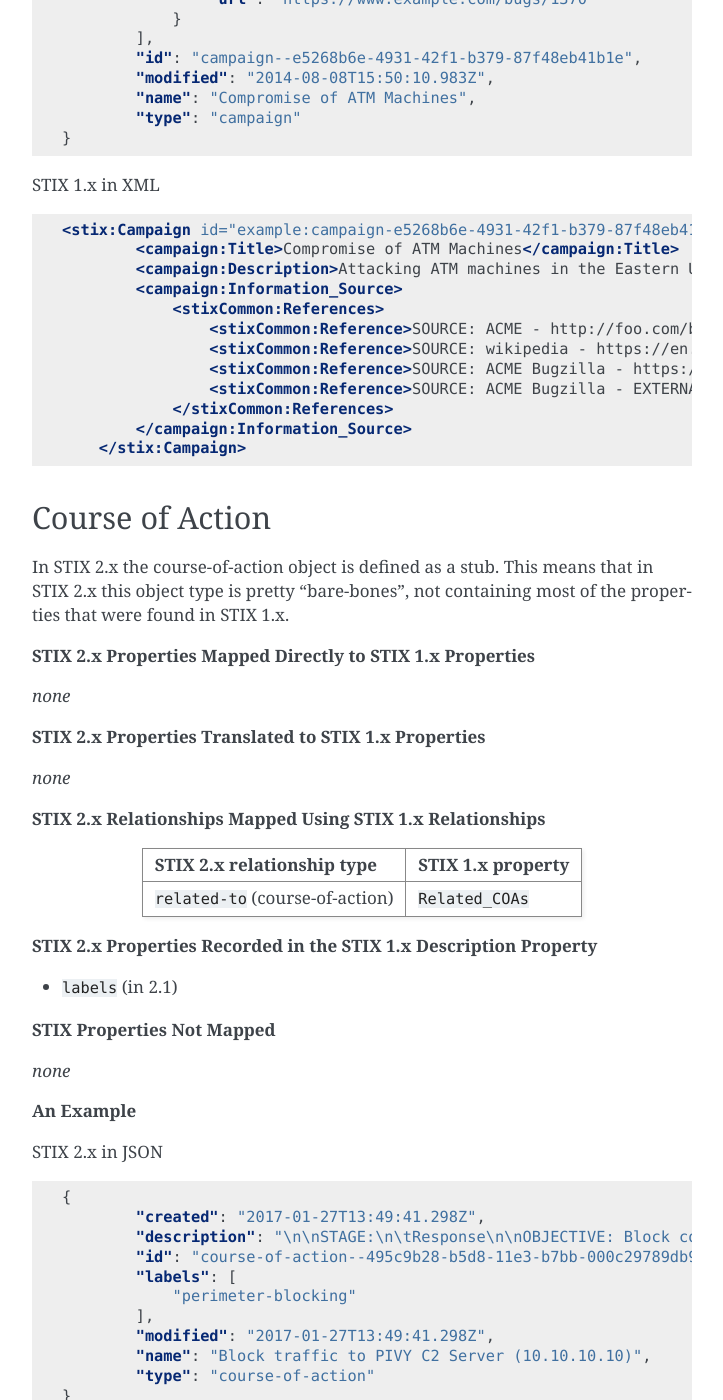
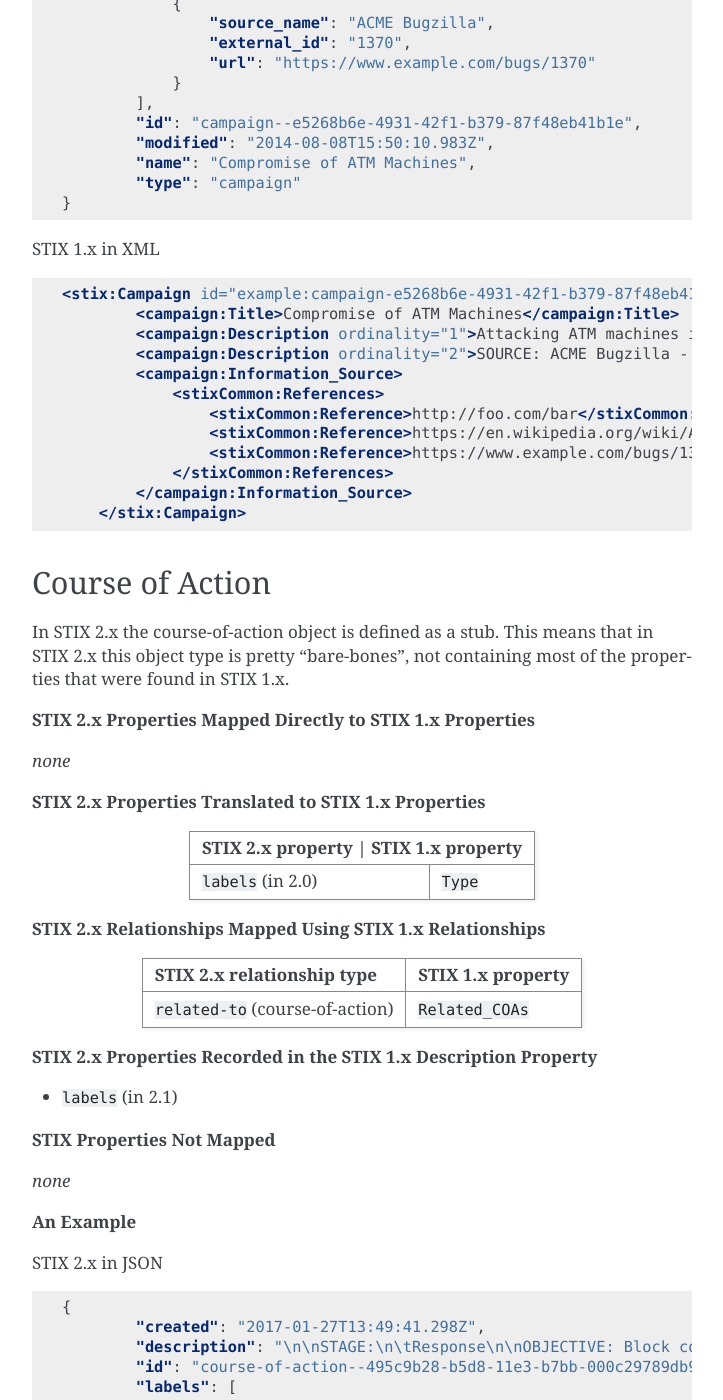
Before and after one commit to oasis-open/cti-stix-slider, a Sphinx documentation site: the page built from docs/stix-mappings.rst, in a window 1280 px wide and 1400 px high, scrolled down 5143 px. Shown: the whole window, without its empty margins (388-1111 px from the left). Built offline with Sphinx 7.4.7, drawn with Linux system fonts in a browser that asks for light colours; some of the changed text lies outside the part shown.

Commit message:
minor doc issues

```diff
--- a/README.rst
+++ b/README.rst
@@ -137,7 +137,7 @@
                                 The logging output level.
 
           --use-namespace USE_NAMESPACE
-                                Override the 'example' namespace with provided one.
+                                Override the 'example' namespace with the provided one.
                                 The format is the prefix, namespace uri and optionally
                                 the schema location separated by a space. Example:
                                 stix2_slider <file> --use-namespace="example
--- a/docs/command-line.rst
+++ b/docs/command-line.rst
@@ -69,11 +69,10 @@
                 The logging output level.
 
           --use-namespace USE_NAMESPACE
-                Override the 'example' namespace with provided one.
+                Override the 'example' namespace with the provided one.
                 The format is the prefix, namespace uri and optionally
                 the schema location separated by a space. Example:
-                stix2_slider <file> --use-namespace="example
-                http://example.com"
+                stix2_slider <file> --use-namespace="example http://example.com"
 
 
 Refer to the :ref:`warning_messages` section for all stix2-slider messages. Use the associated code number
--- a/docs/stix-mappings.rst
+++ b/docs/stix-mappings.rst
@@ -18,6 +18,8 @@
    it might be the case that it recorded some 1.x properties in the description.  However, the slider makes no attempt to examine the content of
    the 2.x descriptor property to determine if it can use information found within it to populate the original 1.x properties.
  - **STIX 2.x property not mapped.**  This property will not be included in the converted 1.x object.
+
+Many of the examples below convert STIX 2.0 to STIX 1.x.  Conversions of STIX 2.1 are similar.
 
 Top Level Object Mappings
 -------------------------------
@@ -96,6 +98,7 @@
 | ``external_references`` | ``Information_Source``,                                                              |
 |                         | ``et:Vulnerability.cve_id``,                                                         |
 |                         | ``ttp:Attack_Patterns.capec.id``                                                     |
+|                         | ``Description``                                                                      |
 +-------------------------+--------------------------------------------------------------------------------------+
 | ``object_markings_refs``| ``Handling``                                                                         |
 +-------------------------+--------------------------------------------------------------------------------------+
@@ -269,13 +272,13 @@
 
     <stix:Campaign id="example:campaign-e5268b6e-4931-42f1-b379-87f48eb41b1e" timestamp="2014-08-08T15:50:10.983000+00:00" xsi:type='campaign:CampaignType'>
             <campaign:Title>Compromise of ATM Machines</campaign:Title>
-            <campaign:Description>Attacking ATM machines in the Eastern US</campaign:Description>
+            <campaign:Description ordinality="1">Attacking ATM machines in the Eastern US</campaign:Description>
+            <campaign:Description ordinality="2">SOURCE: ACME Bugzilla - EXTERNAL ID: 1370</campaign:Description>
             <campaign:Information_Source>
                 <stixCommon:References>
-                    <stixCommon:Reference>SOURCE: ACME - http://foo.com/bar</stixCommon:Reference>
-                    <stixCommon:Reference>SOURCE: wikipedia - https://en.wikipedia.org/wiki/Automated_teller_machine</stixCommon:Reference>
-                    <stixCommon:Reference>SOURCE: ACME Bugzilla - https://www.example.com/bugs/1370</stixCommon:Reference>
-                    <stixCommon:Reference>SOURCE: ACME Bugzilla - EXTERNAL ID: 1370</stixCommon:Reference>
+                    <stixCommon:Reference>http://foo.com/bar</stixCommon:Reference>
+                    <stixCommon:Reference>https://en.wikipedia.org/wiki/Automated_teller_machine</stixCommon:Reference>
+                    <stixCommon:Reference>https://www.example.com/bugs/1370</stixCommon:Reference>
                 </stixCommon:References>
             </campaign:Information_Source>
         </stix:Campaign>
@@ -294,7 +297,11 @@
 
 **STIX 2.x Properties Translated to STIX 1.x Properties**
 
-*none*
++-------------------------+---------------------------------------------+
+|**STIX 2.x property**    | **STIX 1.x property**                       |
++===============================+=======================================+
+| ``labels`` (in 2.0)           | ``Type``                              |
++-------------------------------+---------------------------------------+
 
 **STIX 2.x Relationships Mapped Using STIX 1.x Relationships**
 
@@ -527,13 +534,13 @@
 
     <stix:TTP id="example:infrastructure-dd955e08-16d0-4f08-a064-50d9e7a3104d"
               timestamp="2014-05-08T09:00:00+00:00" xsi:type='ttp:TTPType'>
-            <ttp:Resources>
-                <ttp:Infrastructure>
-                    <ttp:Title>Malware C2 Channel</ttp:Title>
-                    <ttp:Type>malware-c2</ttp:Type>
-                </ttp:Infrastructure>
-            </ttp:Resources>
-        </stix:TTP>
+        <ttp:Resources>
+            <ttp:Infrastructure>
+                <ttp:Title>Malware C2 Channel</ttp:Title>
+                <ttp:Type>malware-c2</ttp:Type>
+            </ttp:Infrastructure>
+        </ttp:Resources>
+    </stix:TTP>
 
 Location
 ------------------
@@ -609,7 +616,7 @@
 Malware
 -------------
 
-The Malware object in STIX 2.x is a stub.
+The Malware object in STIX 2.0 is a stub.
 
 **STIX 2.x Properties Mapped Directly to STIX 1.x Properties**
 
```
Also changed, not shown: other parts of docs/stix-mappings.rst (+1 -1 lines).
